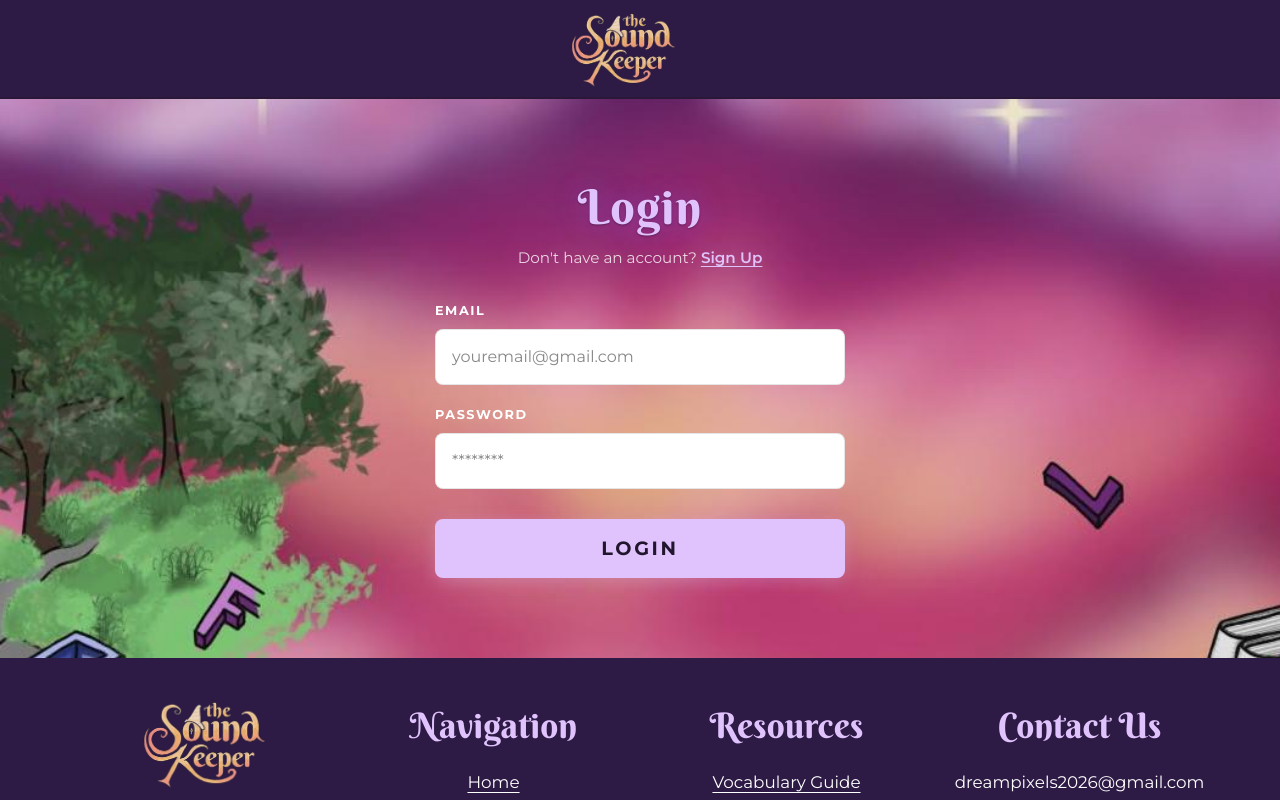
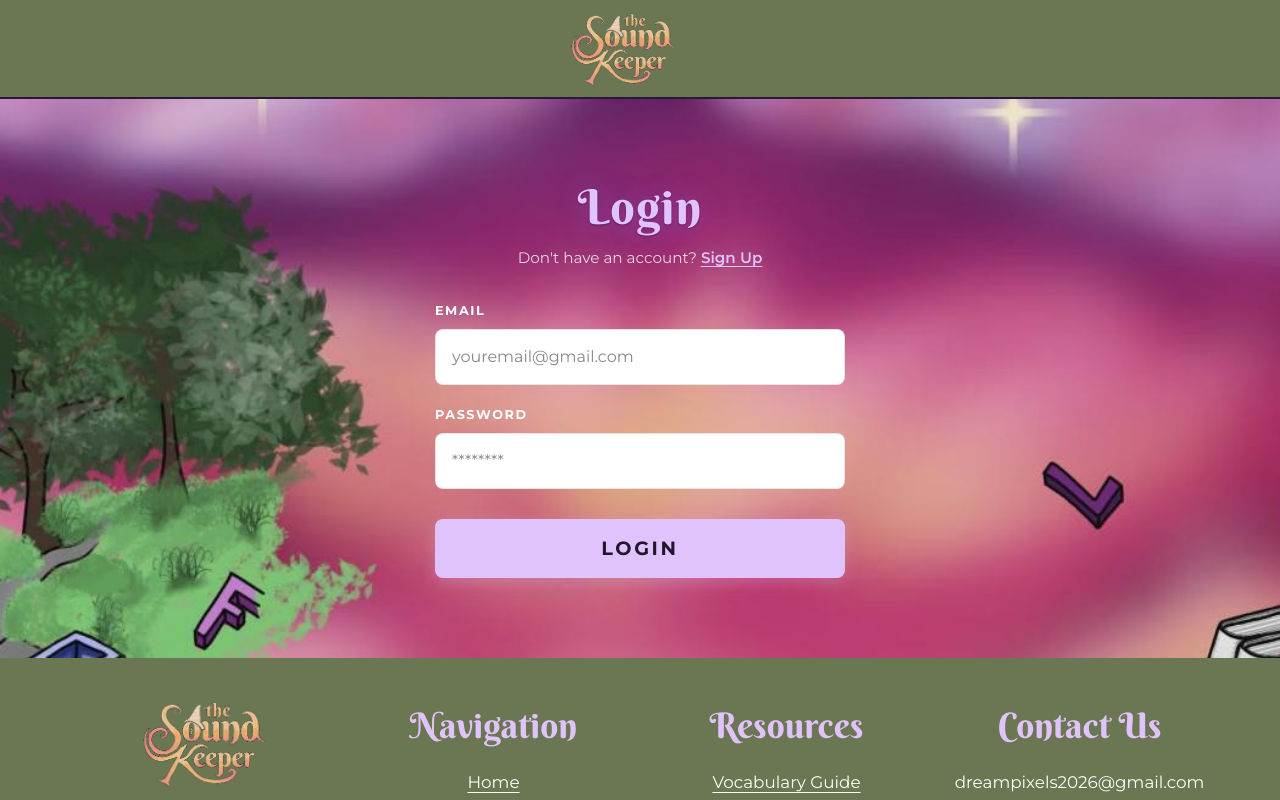
Before and after one commit to eldestdaughterr11/Magic-Reader-New-Game-Site, a React (Vite) app: page /login in a window 1280 px wide. Shown: the top 800 px of the page. Built offline with nearby package versions, Linux system fonts and the light colour scheme.

Commit message:
Revert header/footer color from violet back to olive green (#6b7752)

```diff
--- a/src/index.css
+++ b/src/index.css
@@ -6,8 +6,8 @@
     --primary-bg: #3d2b4f;
     --secondary-bg: #4a3b5a;
     --accent-color: #d1a7d1;
-    /* Header/footer violet — matching the purple theme */
-    --header-footer-bg: #2d1b45;
+    /* Header/footer olive — Figma mock ~#6b7752 */
+    --header-footer-bg: #6b7752;
     --nav-active-color: #e0c3fc;
     --header-rule-color: #2a1838;
     --text-color: #ffffff;
--- a/src/layouts/Admin.css
+++ b/src/layouts/Admin.css
@@ -8,7 +8,7 @@
 
 .admin-sidebar {
   width: 250px;
-  background-color: var(--header-footer-bg, #2d1b45);
+  background-color: var(--header-footer-bg, #6b7752);
   color: #fff;
   display: flex;
   flex-direction: column;
@@ -86,7 +86,7 @@
 }
 
 .admin-header {
-  background-color: var(--header-footer-bg, #2d1b45);
+  background-color: var(--header-footer-bg, #6b7752);
   padding: 20px 30px;
   display: flex;
   justify-content: space-between;
```
